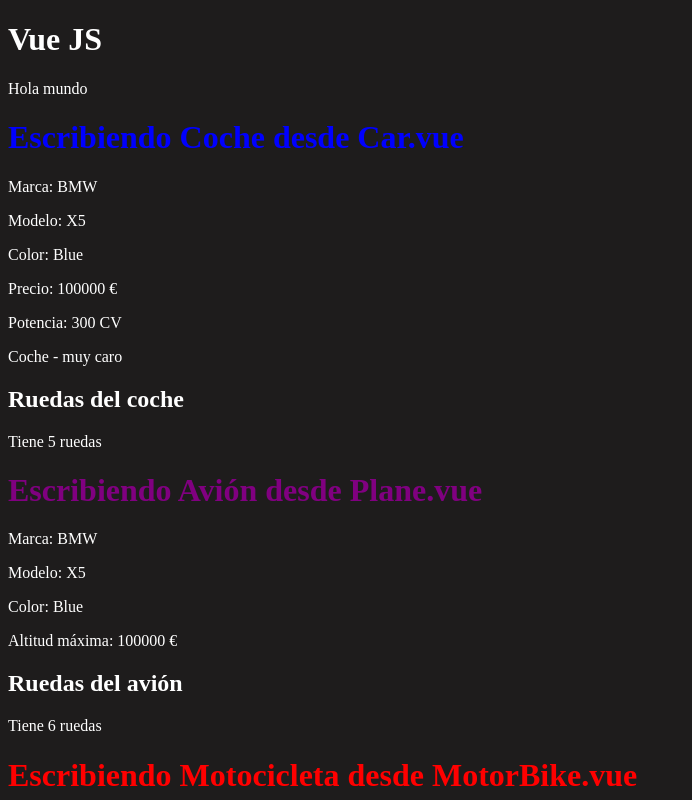
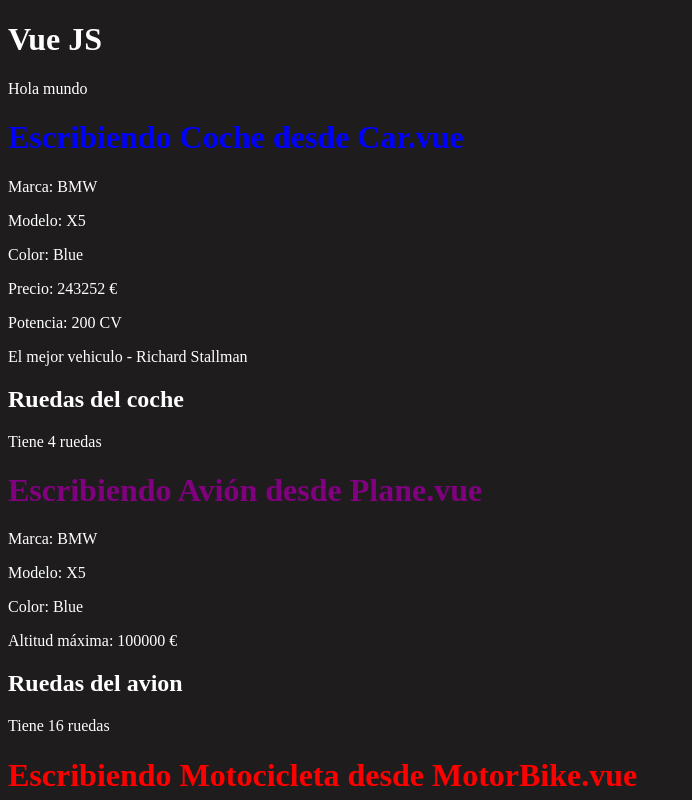
Before and after one commit to Sergio-D-Vico-Pineda/started, a Vue app: page / in a window 1280 px wide. Shown: the top 800 px of the page, without its empty margins (0-692 px from the left). Built offline with nearby package versions, Linux system fonts and the light colour scheme.

Commit message:
ruedas genericas

```diff
--- a/src/components/Car.vue
+++ b/src/components/Car.vue
@@ -2,35 +2,30 @@
    <h1 style="color: blue;">Escribiendo Coche desde Car.vue</h1>
    <p>Marca: {{ brand }}</p>
    <p>Modelo: {{ model }}</p>
-   <p>Color: {{ color[1] }}</p>
+   <p>Color: {{ colors[1] }}</p>
    <p>Precio: {{ price }} €</p>
-   <p>Potencia: {{ power }} CV</p>
+   <p>Potencia: {{ powers[1] }} CV</p>
    <p>{{ mensaje.title }} - {{ mensaje.text }}</p>
 
-   <WheelCar />
+   <Wheel name="coche" num="4" />
 </template>
 
 <script>
-import WheelCar from './WheelCar.vue';
-
-WheelCar.setup = () => {
-   const num = 5;
-   return { num };
-};
+import Wheel from './Wheel.vue';
 
 export default {
    setup() {
       const brand = "BMW";
       const model = "X5";
-      const color = ["Red", "Blue", "Green"];
-      const price = 100000;
-      const power = 300;
+      const colors = ["Red", "Blue", "Green"];
+      const price = 243252;
+      const powers = [100, 200, 300, 400, 500, 600, 700, 800, 900, 1000];
       const mensaje = {
-         title: "Coche",
-         text: "muy caro"
+         title: "El mejor vehiculo",
+         text: "Richard Stallman"
       };
-      return { brand, model, color, price, power, mensaje };
+      return { brand, model, colors, price, powers, mensaje };
    },
-   components: { WheelCar }
+   components: { Wheel }
 };
 </script>
--- a/src/components/MotorBike.vue
+++ b/src/components/MotorBike.vue
@@ -6,11 +6,11 @@
    <p>Precio: {{ price }} €</p>
    <p>Potencia: {{ power }} CV</p>
 
-   <WheelMb />
+   <Wheel name="motocicleta" num="2" fem="true" />
 </template>
 
 <script>
-import WheelMb from './WheelMb.vue';
+import Wheel from './Wheel.vue';
 export default {
    setup() {
       const brand = "BMW";
@@ -21,6 +21,6 @@ export default {
 
       return { brand, model, color, price, power };
    },
-   components: { WheelMb }
+   components: { Wheel }
 }
 </script>
--- a/src/components/Plane.vue
+++ b/src/components/Plane.vue
@@ -4,11 +4,12 @@
    <p>Modelo: {{ model }}</p>
    <p>Color: {{ color[1] }}</p>
    <p>Altitud máxima: {{ height }} €</p>
-   <WheelPlane />
+
+   <Wheel name="avion" num="16" />
 </template>
 
 <script>
-import WheelPlane from './WheelPlane.vue';
+import Wheel from './Wheel.vue';
 
 export default {
    setup() {
@@ -19,6 +20,6 @@ export default {
 
       return { brand, model, color, height };
    },
-   components: { WheelPlane }
+   components: { Wheel }
 };
 </script>
--- /dev/null
+++ b/src/components/Wheel.vue
@@ -0,0 +1,12 @@
+<template>
+   <h2 v-if="fem">Ruedas de la {{ name }}</h2>
+   <h2 v-else>Ruedas del {{ name }}</h2>
+   <p v-if="num > 1">Tiene {{ num }} ruedas</p>
+   <p v-else-if="num == 1">Tiene {{ num }} rueda</p>
+</template>
+
+<script>
+export default {
+   props: ['name', 'num', 'fem']
+}
+</script>
```
